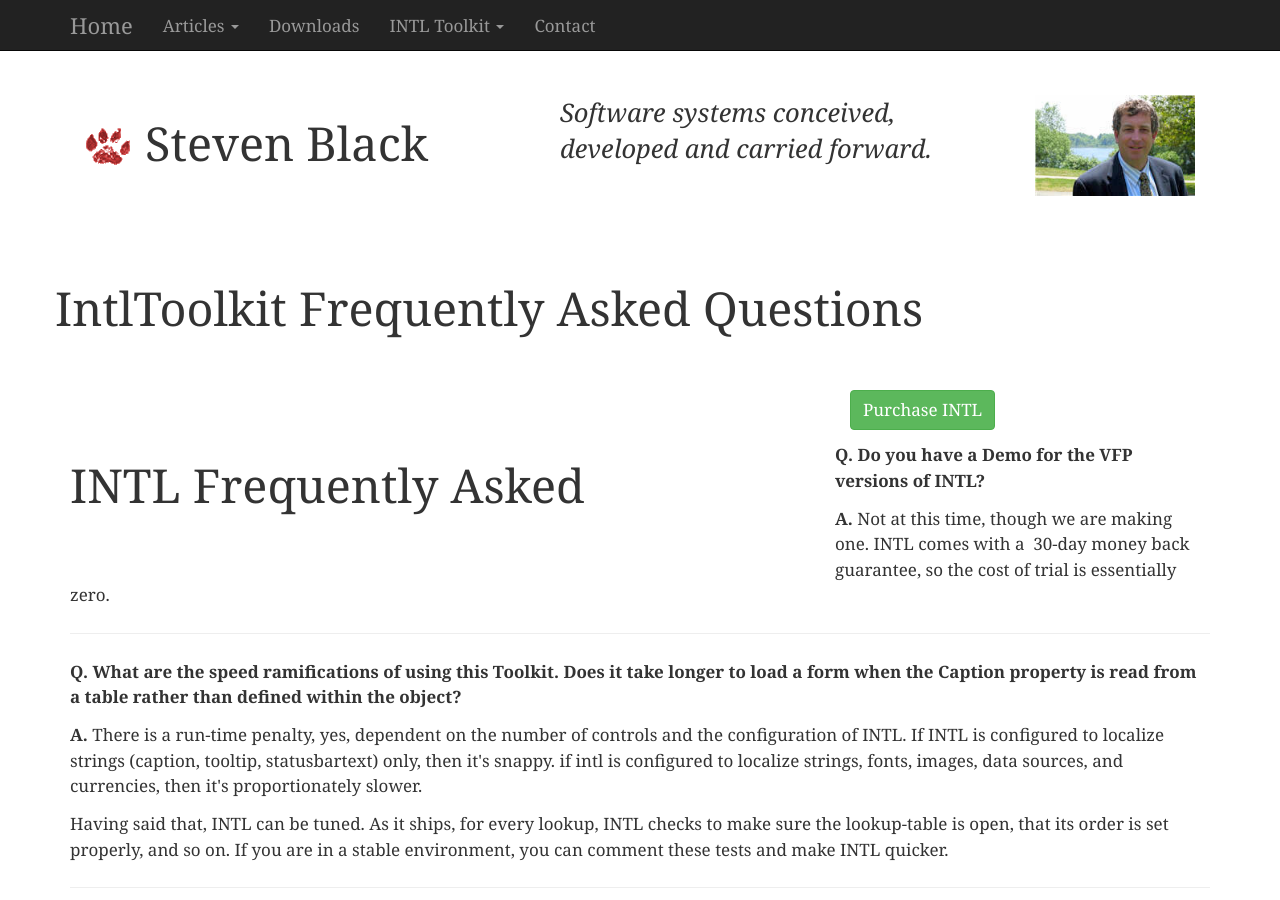
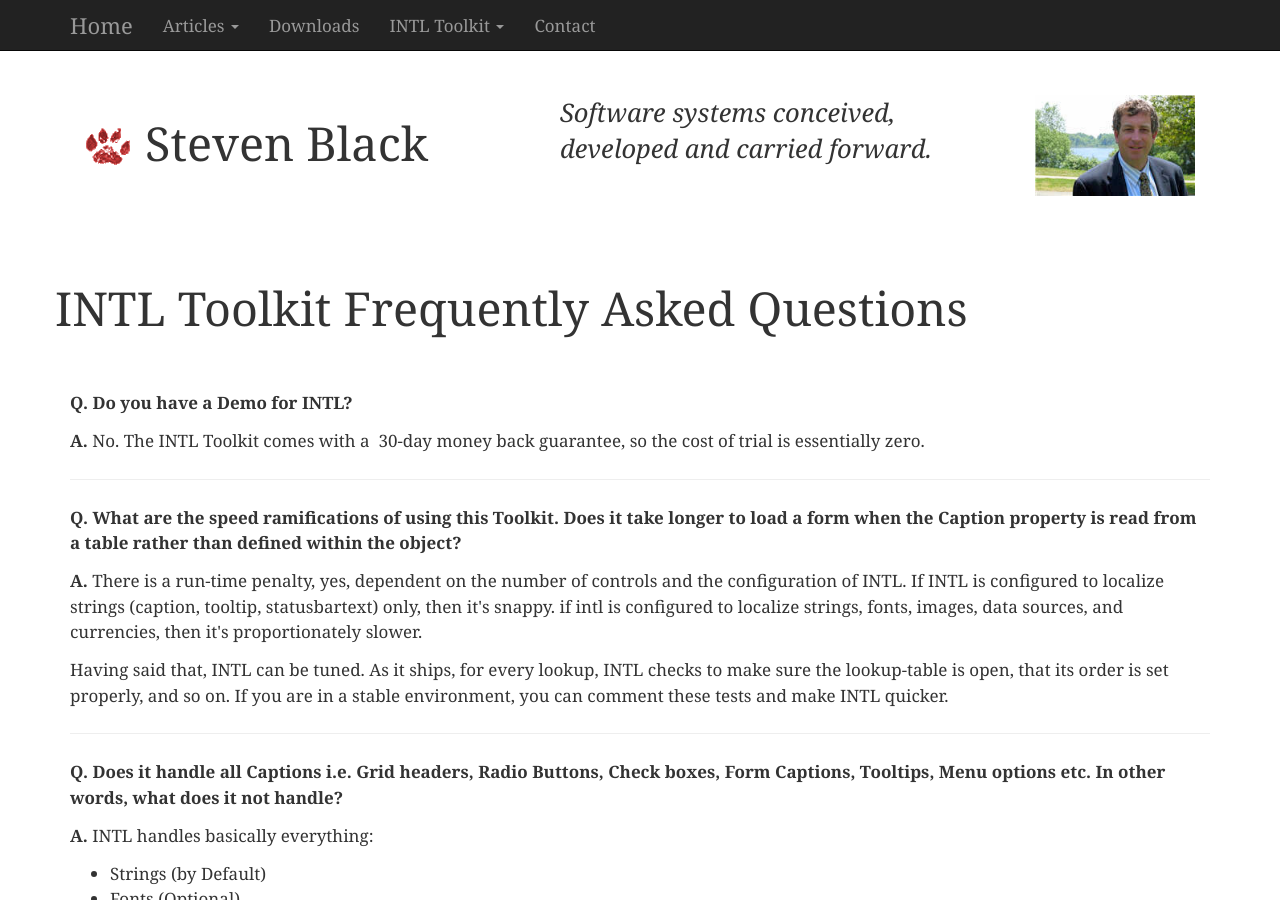
Before and after one commit to StevenBlack/stevenblack.github.io, a Jekyll site: the page built from intlfaq.html, in a window 1280 px wide and 900 px high. Built offline with Jekyll 4.4.1, drawn with Linux system fonts in a browser that asks for light colours; nearby versions of some CDN libraries.

```diff
--- a/index.html
+++ b/index.html
@@ -110,6 +110,6 @@ jsinclude:
 
 
 <section>
-	<h3>Some of my past customers</h3>
+	<h3>Some past customers</h3>
 	<div id="customers" class="row locators"></div>
 </section>
--- a/intl.html
+++ b/intl.html
@@ -6,10 +6,7 @@ permalink: /intl/
 ---
 <div class="row">
 	<div class="col-md-8">
-		<h2>INTL is instant global reach!</h2>
-
 		<h3>Some facts about INTL:</h3>
-		<img src="images/INTL284.gif" class="floatright" />
 		<ul>
 			<li>INTL works in all versions of Visual FoxPro.</li>
 			<li>INTL makes your apps multilingual in a <a href="#hasslefree"title="INTL is truly a breeze to install">hassle-free</a> way.</li>
@@ -32,6 +29,8 @@ permalink: /intl/
 	</div>
 
 	<div class="col-md-4">
+		<img src="/images/INTL284.gif" style="float:right;" />
+
 		<h4>Price: US$749</h4>
 		{% include intlbutton.html %}
 	</div>
--- a/intlfaq.html
+++ b/intlfaq.html
@@ -1,24 +1,15 @@
 ---
 layout: page
-title: IntlToolkit Frequently Asked Questions
+title: INTL Toolkit Frequently Asked Questions
 permalink: /intlfaq/
 
 ---
 <div class="row">
-
-	<div class="col-md-8">
-		<h1>INTL Frequently Asked</h1>
-	</div>
-
-	<div class="col-md-4">
-		{% include intlbutton.html %}
-	</div>
-
 	<div class="col-md-12">
 
-		<p><strong>Q. Do you have a Demo for the VFP versions of INTL?</strong></p>
+		<p><strong>Q. Do you have a Demo for INTL?</strong></p>
 
-		<p><strong>A.</strong> Not at this time, though we are making one. INTL comes with a&nbsp;
+		<p><strong>A.</strong> No. The INTL Toolkit comes with a&nbsp;
 		30-day money back guarantee, so the cost of trial is essentially zero.</p>
 		<hr />
 
@@ -90,3 +81,8 @@ permalink: /intlfaq/
 		PATH statement. If INTL can't find STRINGS.DBF, it won't complain.</p>
 	</div>
 </div>
+<div class="row">
+	<div class="col-md-4">
+		{% include intlbutton.html %}
+	</div>
+</div>
```
Also changed, not shown: other parts of index.html (+2 -2 lines).
